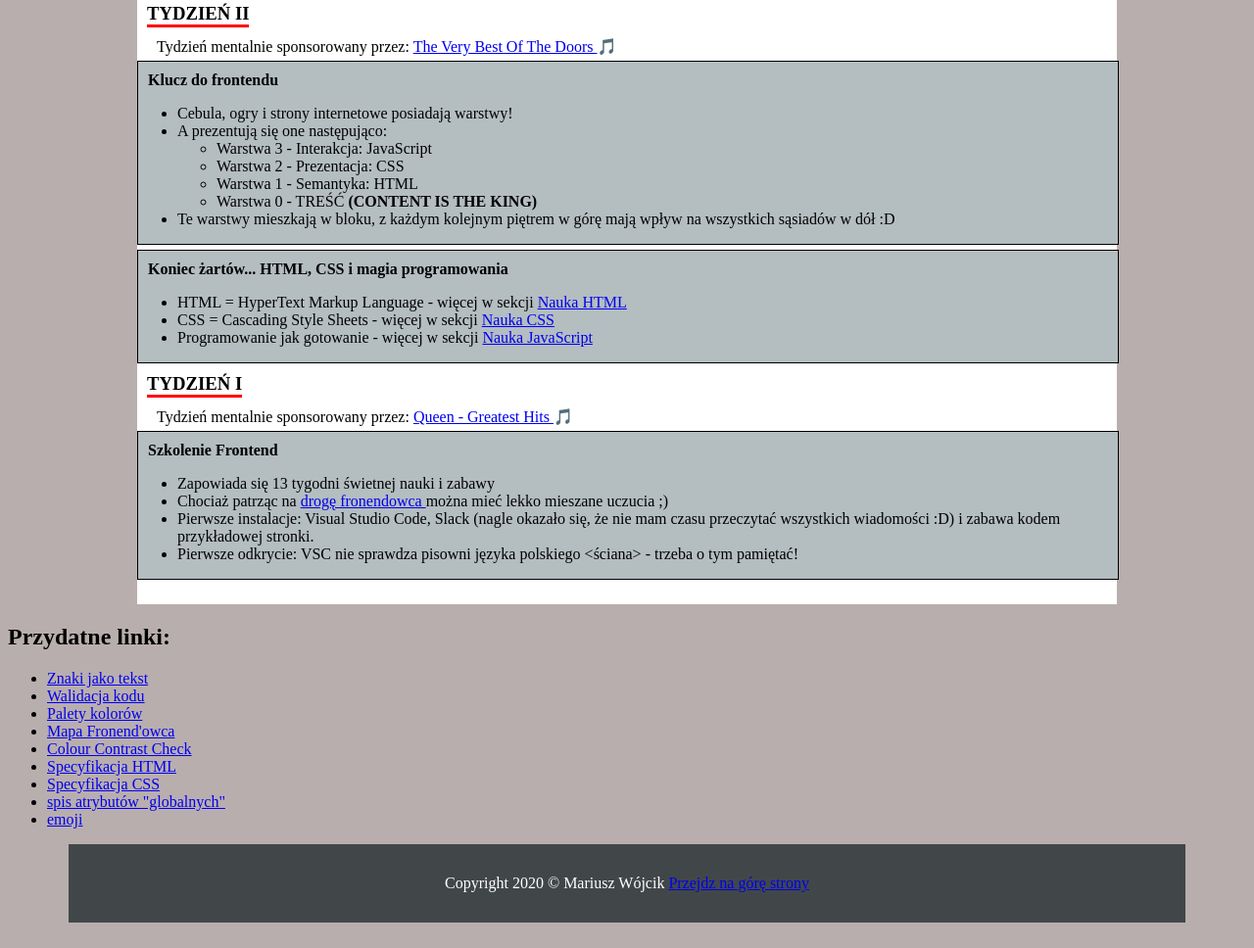
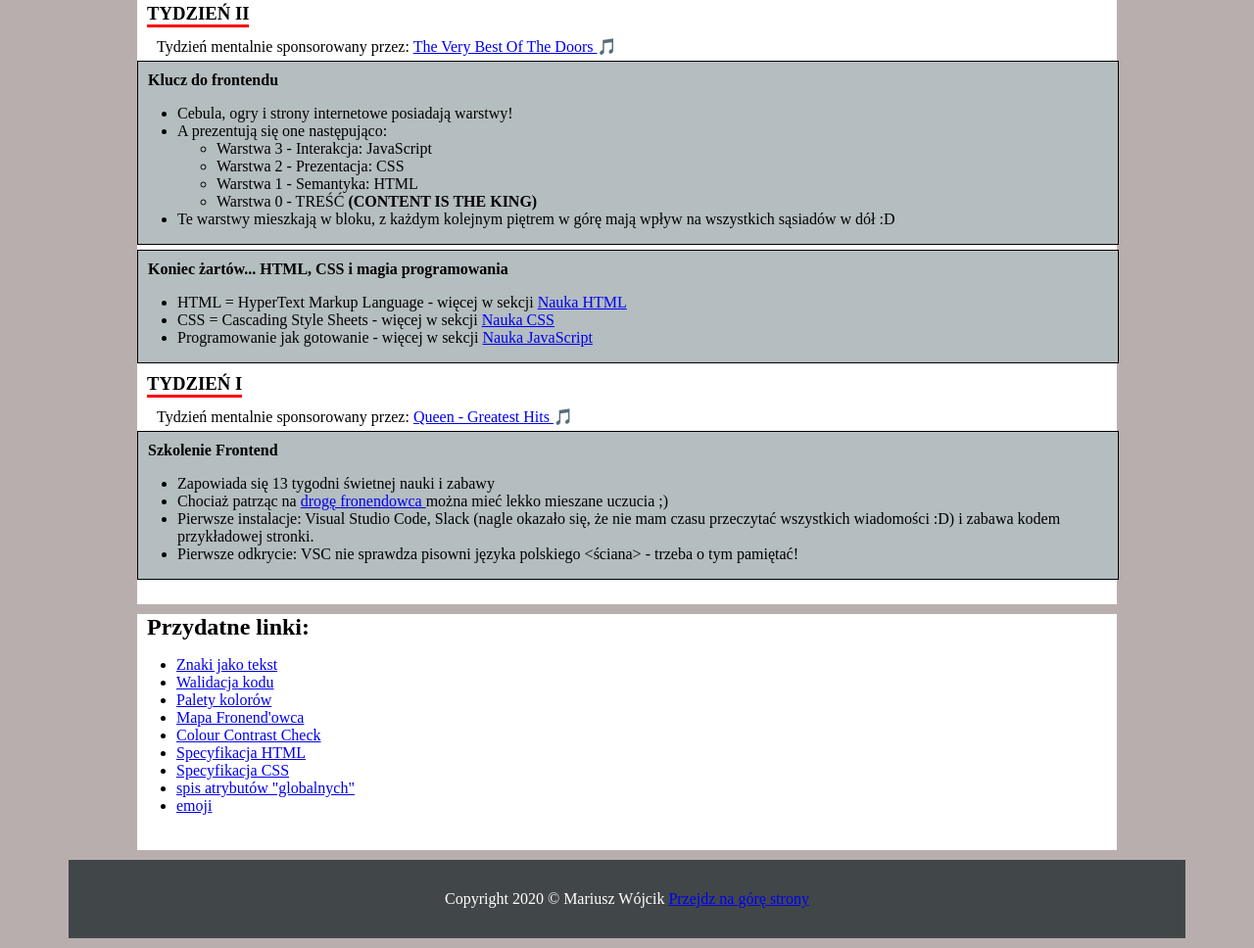
Before and after one commit to Mariusz-Wojcik/homepage, a plain HTML site: page index.html in a window 1280 px wide. Shown: the part 1491-2459 px from the top of the page at 98% size. Drawn offline with Linux system fonts and the light colour scheme.

Commit message:
section link

```diff
--- a/style.css
+++ b/style.css
@@ -127,6 +127,18 @@ body {
   font-size: 18px;
 }
 
+.link-section{
+  background-color: #ffffff;
+  max-width: 1000px;
+  height: auto;
+  margin: 0px auto;
+  padding: 0px 0px 20px 0px;
+}
+
+.link-section__title{
+  margin: 10px;
+}
+
 .main-footer {
   background: #414749;
   padding: 15px 0;
```
